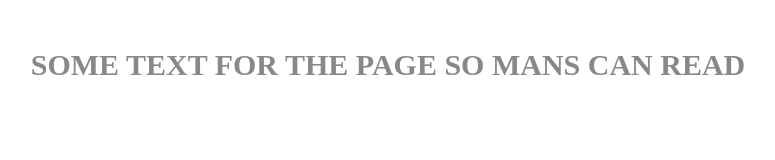
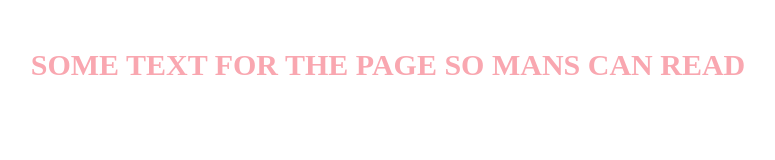
Before and after one commit to biancabottos/biancabottos.github.io, a plain HTML site: page index.html in a window 1280 px wide. Shown: the whole page, without its empty margins (252-1027 px from the left). Drawn offline with Linux system fonts and the light colour scheme.

Commit message:
second official commit

```diff
--- a/index.html
+++ b/index.html
@@ -8,14 +8,12 @@
       .myDiv{
         font-size: 30px;
         padding-top: 40px;
-        color: #888888;
+        color: #F9A7B0;
         font-weight: bold;
         text-align: center;
-
-
-
       }
     </style>
+
   </head>
   <body>
     <div class="myDiv">
```
